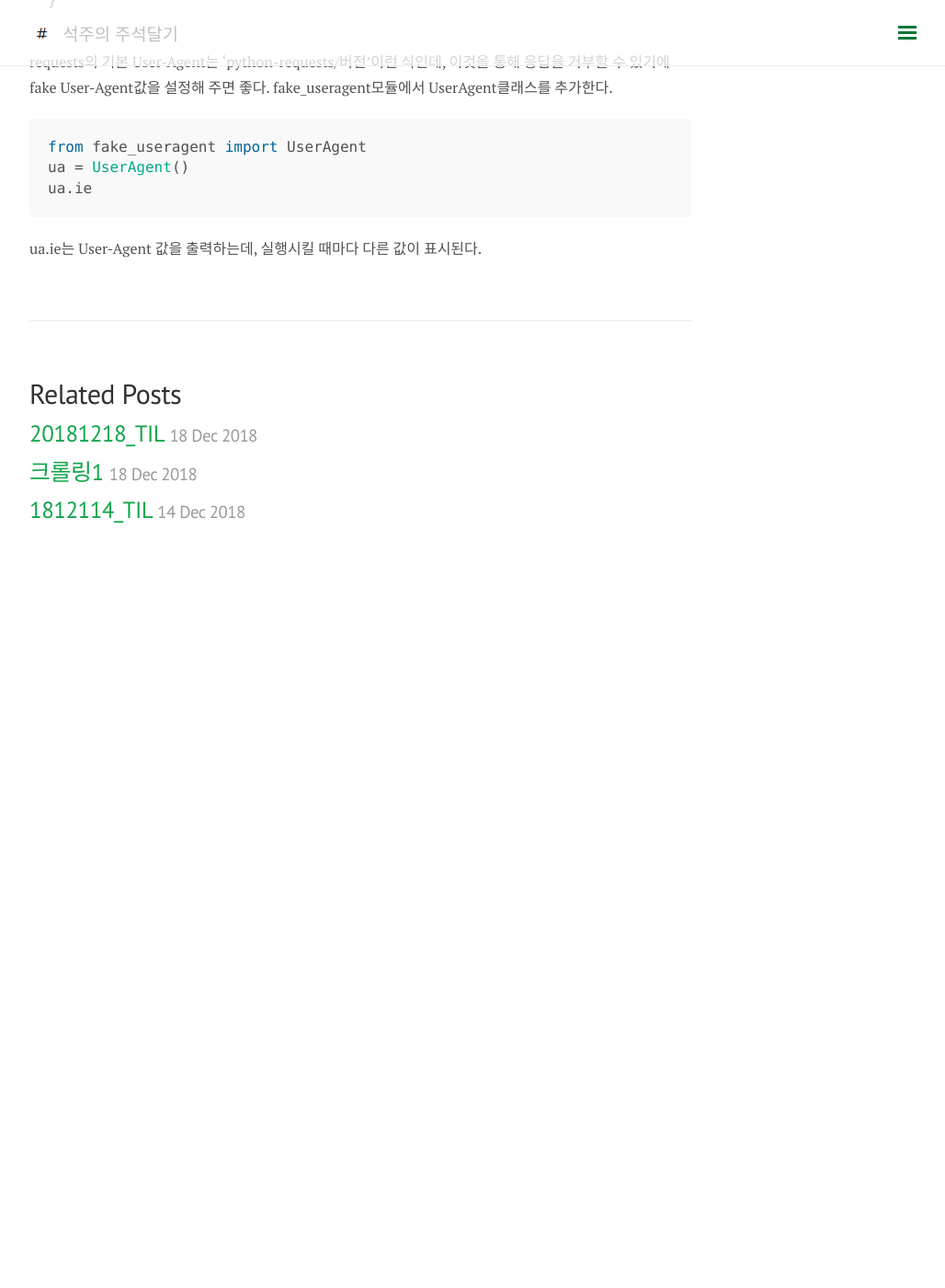
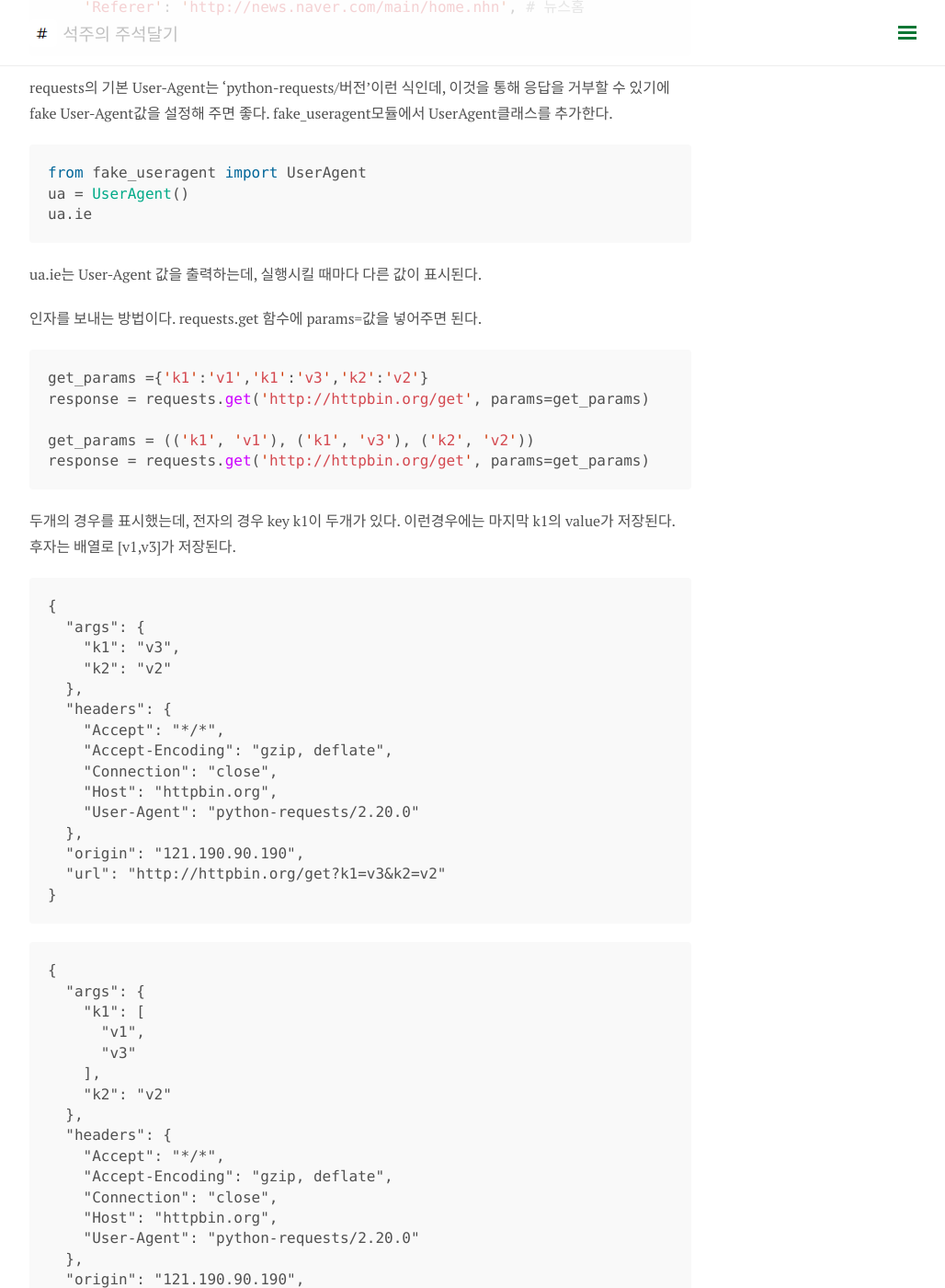
Before and after one commit to somefood/somefood.github.io, a Jekyll site: the page built from _posts/Python/2018-12-18-crawling2.md, in a window 1280 px wide and 1400 px high, scrolled down 544 px. Shown: the whole window at 92% size, without its empty margins (248-1276 px from the left). Built offline with Jekyll 4.4.1, drawn with Linux system fonts in a browser that asks for light colours; nearby versions of some CDN libraries; comment, search, counter and statistics services are not loaded; before the commit the page ends 1174 px from its top, so only the background shows below that; some of the changed text lies outside the part shown.

Commit message:
Update 2018-12-18-crawling2.md

````diff
--- a/_posts/Python/2018-12-18-crawling2.md
+++ b/_posts/Python/2018-12-18-crawling2.md
@@ -31,3 +31,58 @@ ua.ie
 ```
 
 ua.ie는 User-Agent 값을 출력하는데, 실행시킬 때마다 다른 값이 표시된다.
+
+인자를 보내는 방법이다.
+requests.get 함수에 params=값을 넣어주면 된다.
+```python
+get_params ={'k1':'v1','k1':'v3','k2':'v2'}
+response = requests.get('http://httpbin.org/get', params=get_params)
+
+get_params = (('k1', 'v1'), ('k1', 'v3'), ('k2', 'v2'))
+response = requests.get('http://httpbin.org/get', params=get_params)
+```
+두개의 경우를 표시했는데, 전자의 경우 key k1이 두개가 있다. 이런경우에는 마지막 k1의 value가 저장된다.
+후자는 배열로 [v1,v3]가 저장된다.
+
+```
+{
+  "args": {
+    "k1": "v3",
+    "k2": "v2"
+  },
+  "headers": {
+    "Accept": "*/*",
+    "Accept-Encoding": "gzip, deflate",
+    "Connection": "close",
+    "Host": "httpbin.org",
+    "User-Agent": "python-requests/2.20.0"
+  },
+  "origin": "121.190.90.190",
+  "url": "http://httpbin.org/get?k1=v3&k2=v2"
+}
+```
+
+```
+{
+  "args": {
+    "k1": [
+      "v1",
+      "v3"
+    ],
+    "k2": "v2"
+  },
+  "headers": {
+    "Accept": "*/*",
+    "Accept-Encoding": "gzip, deflate",
+    "Connection": "close",
+    "Host": "httpbin.org",
+    "User-Agent": "python-requests/2.20.0"
+  },
+  "origin": "121.190.90.190",
+  "url": "http://httpbin.org/get?k1=v1&k1=v3&k2=v2"
+}
+```
+
+#POST 요청해보기
+
+> response = requests.post('http://httpbin.org/post')
````
Also changed, not shown: other parts of _posts/Python/2018-12-18-crawling2.md (+1 -1 lines).
